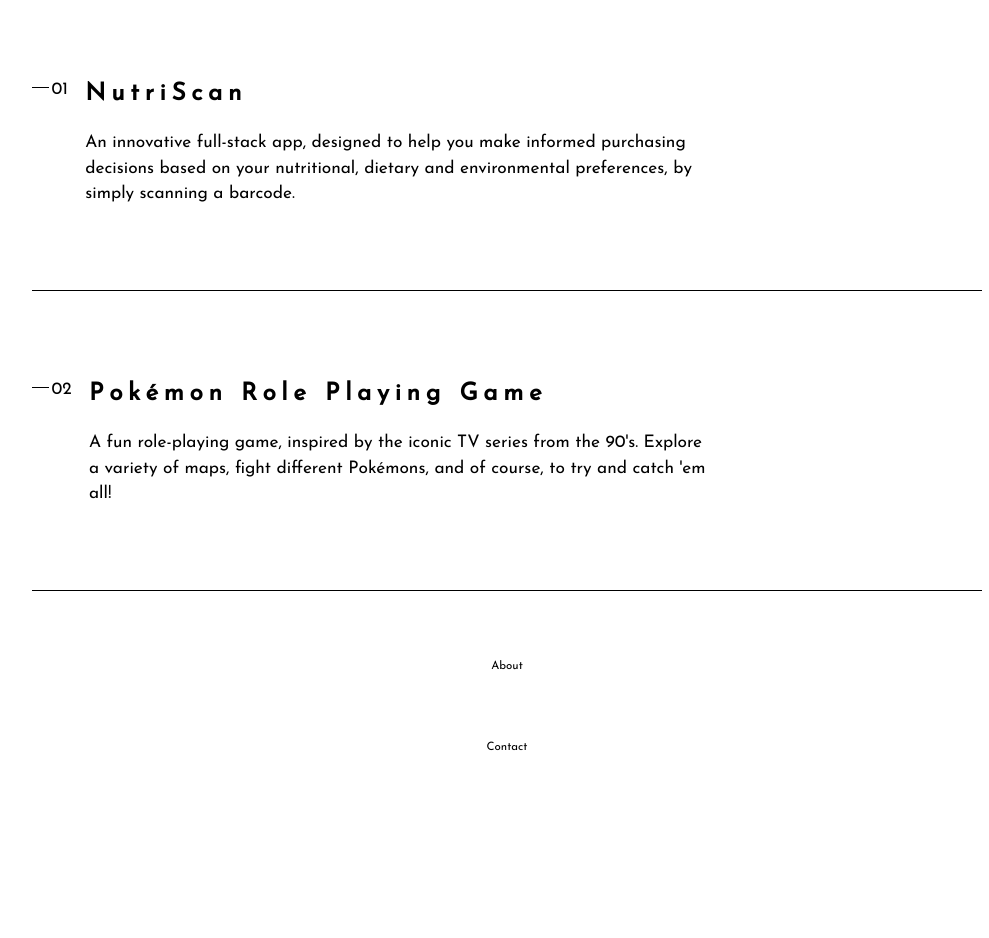
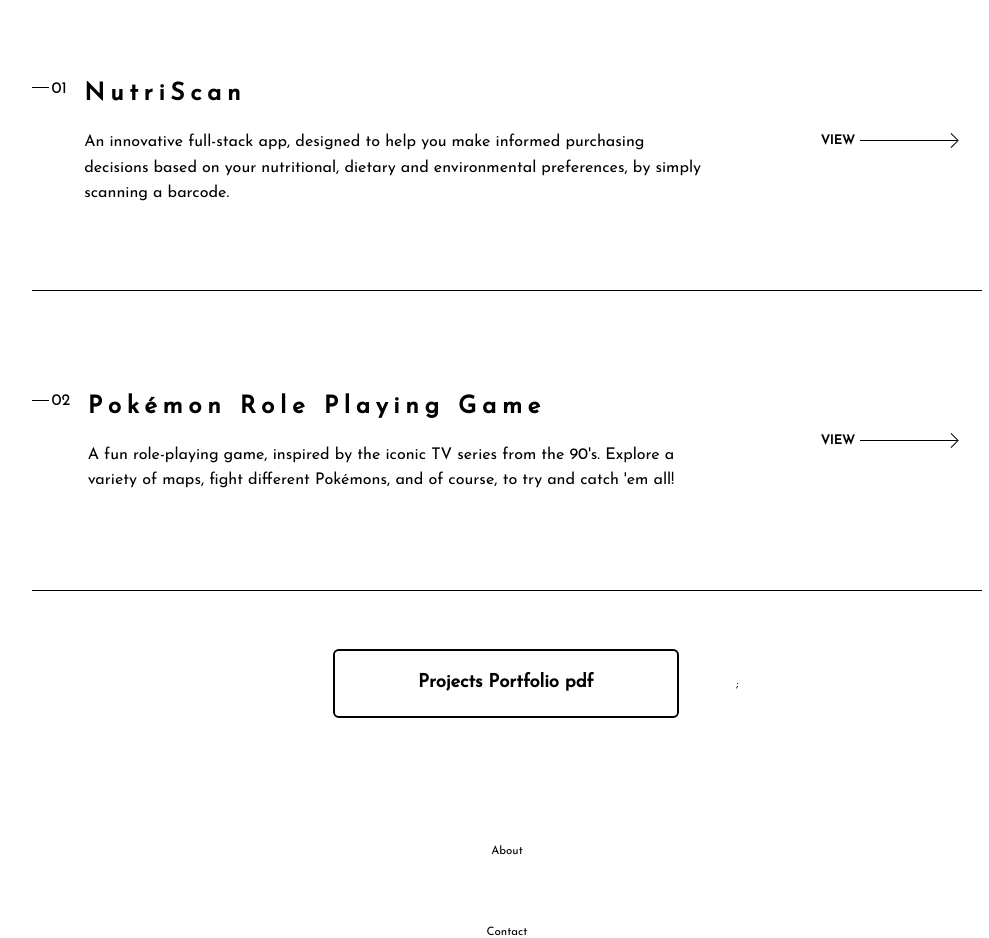
Before and after one commit to Eyal-donut/portfolio-website, a React (Vite) app: page / in a window 1280 px wide. Shown: the part 1160-2098 px from the top of the page, without its empty margins (133-1122 px from the left). Before the commit the page ends 1913 px from the top, so only its background shows below. Built offline with nearby package versions, Linux system fonts and the light colour scheme.

Commit message:
projects_section_done

```diff
--- /dev/null
+++ b/src/components/global components/Button/Button.module.css
@@ -0,0 +1,19 @@
+.btn {
+  font-size: 1.6rem;
+  line-height: 2.5rem;
+  font-weight: 700;
+  border: solid black 0.2rem;
+  background: var(--bgr-main);
+  color: black;
+  transition: all var(--main-effect-speed) ease-in-out;
+  width: 30rem;
+  height: 6rem;
+  border-radius: 0.5rem;
+  cursor: pointer;
+  margin: 5rem;
+}
+
+.btn:hover {
+    background: black;
+    color: #ffffff;
+  }
--- /dev/null
+++ b/src/components/global components/Button/Button.tsx
@@ -0,0 +1,17 @@
+import { FC } from "react";
+import classes from "./Button.module.css";
+
+interface ButtonProps {
+  text: string;
+  buttonLink: string;
+}
+
+const Button: FC<ButtonProps> = ({ text, buttonLink }) => {
+  return (
+    <a href={buttonLink} target="_blank">
+      <button className={classes.btn}>{text}</button>;
+    </a>
+  );
+};
+
+export default Button;
--- a/src/components/section-specific components/Projects/Project/Project.tsx
+++ b/src/components/section-specific components/Projects/Project/Project.tsx
@@ -2,6 +2,7 @@ import React, { FC, useState } from "react";
 import classes from "./Project.module.css";
 import ProjectHeaderAndText from "../ProjectHeaderAndText/ProjectHeaderAndText";
 import ProjectNumber from "../ProjectNumber/ProjectNumber";
+import ViewArrow from "../ViewArrow/ViewArrow";
 
 interface ProjectProps {
   imageURL: string;
@@ -27,11 +28,7 @@ const Project: FC<ProjectProps> = ({
 
   return (
     <div
-      className={
-        isHovered
-          ? `${classes.projectWrapperHovered} ${classes.projectWrapper}`
-          : classes.projectWrapper
-      }
+      className={classes.projectWrapper}
       style={{
         background: `url(${imageURL}) no-repeat center center/cover`,
       }}
@@ -48,6 +45,7 @@ const Project: FC<ProjectProps> = ({
         <ProjectNumber projectNumber={projectNumber} isHovered={isHovered} />
         <ProjectHeaderAndText header={header} description={description} />
       </div>
+      <ViewArrow />
     </div>
   );
 };
--- a/src/components/section-specific components/Projects/ProjectsSection/ProjectsSection.tsx
+++ b/src/components/section-specific components/Projects/ProjectsSection/ProjectsSection.tsx
@@ -2,6 +2,7 @@ import { FC } from "react";
 import { sectionIds } from "../../../../constants/constants";
 import Project from "../Project/Project";
 import classes from "./ProjectsSection.module.css";
+import Button from "../../../global components/Button/Button";
 
 interface ProjectType {
   imageURL: string;
@@ -31,6 +32,10 @@ const ProjectsSection: FC<ProjectsProps> = ({ projects }) => {
           );
         })}
       </div>
+      <Button
+        text="Projects Portfolio pdf"
+        buttonLink="/src/assets/Eyal Lila Projects Portfolio.pdf"
+      />
     </section>
   );
 };
--- /dev/null
+++ b/src/components/section-specific components/Projects/ViewArrow/ViewArrow.module.css
@@ -0,0 +1,39 @@
+.wrapper {
+  display: flex;
+  justify-content: flex-end;
+  align-items: center;
+  width: 10rem;
+  width: 12rem;
+  position: absolute;
+  right: 2rem;
+}
+
+.arrow {
+  display: flex;
+  flex-direction: column;
+  justify-content: center;
+  align-items: flex-start;
+  width: 100%;
+  height: 2rem;
+  background: url(/src/assets/images/Arrow.svg) no-repeat center right;
+}
+
+.view {
+  font-size: var(--font-size-projects-view-arrow);
+  font-weight: var(--font-weight-bold-h1-h3);
+  margin-right: 0.5rem;
+}
+
+@media (max-width: 899px) {
+  .wrapper {
+    bottom: 2rem;
+  }
+  .arrow {
+    width: 70%;
+  }
+}
+@media (max-width: 450px) {
+  .wrapper {
+    bottom: 0rem;
+  }
+}
--- /dev/null
+++ b/src/components/section-specific components/Projects/ViewArrow/ViewArrow.tsx
@@ -0,0 +1,12 @@
+import classes from "./ViewArrow.module.css";
+
+const ViewArrow = () => {
+  return (
+    <div className={classes.wrapper}>
+      <p className={classes.view}>VIEW</p>
+      <div className={classes.arrow} />
+    </div>
+  );
+};
+
+export default ViewArrow;
--- a/src/constants/styleConstants.css
+++ b/src/constants/styleConstants.css
@@ -6,7 +6,7 @@
 
   --main-theme-color: #000000;
 
-  --main-effect-speed: 0.2s;
+  --main-effect-speed: 0.15s;
 
   --navbar-box-shadow: rgba(100, 100, 111, 0.2) 0px 7px 29px 0px;
   --btn-box-shadow: rgba(50, 50, 93, 0.25) 0px 2px 5px -1px,
@@ -20,7 +20,8 @@
   --font-size-h2: 2.1rem;
   --font-size-h3: 1.6rem;
   --font-size-p: 2rem;
-  --font-size-p2-projects: 1.5rem;
+  --font-size-p2-projects: 1.4rem;
+  --font-size-projects-view-arrow: 1.1rem;
   --font-size-button: 1.8rem;
   --font-size-nav-button: 2.1rem;
 
```
Also changed, not shown: 1 other file (tests, documents, lock files or other folders).
